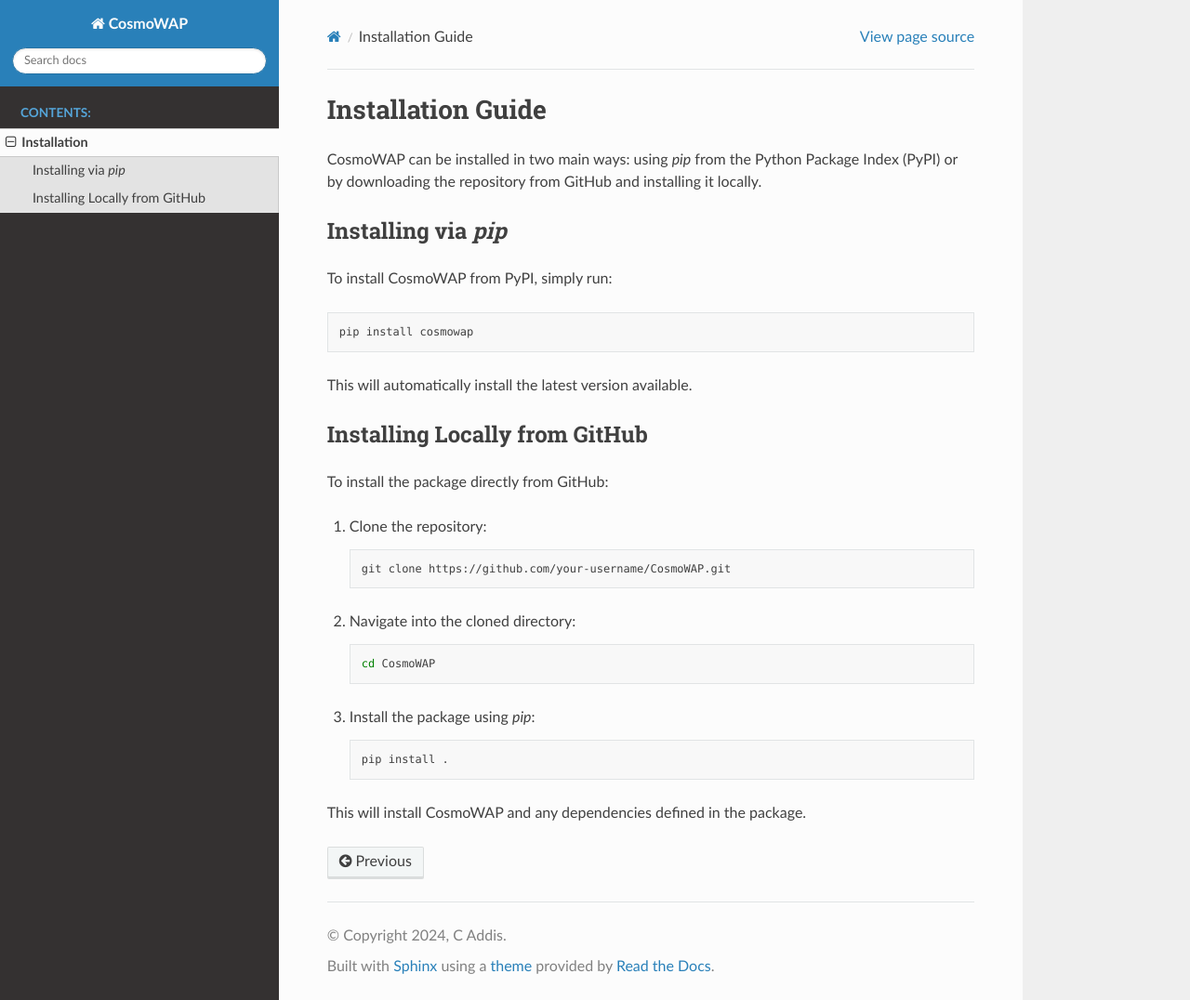
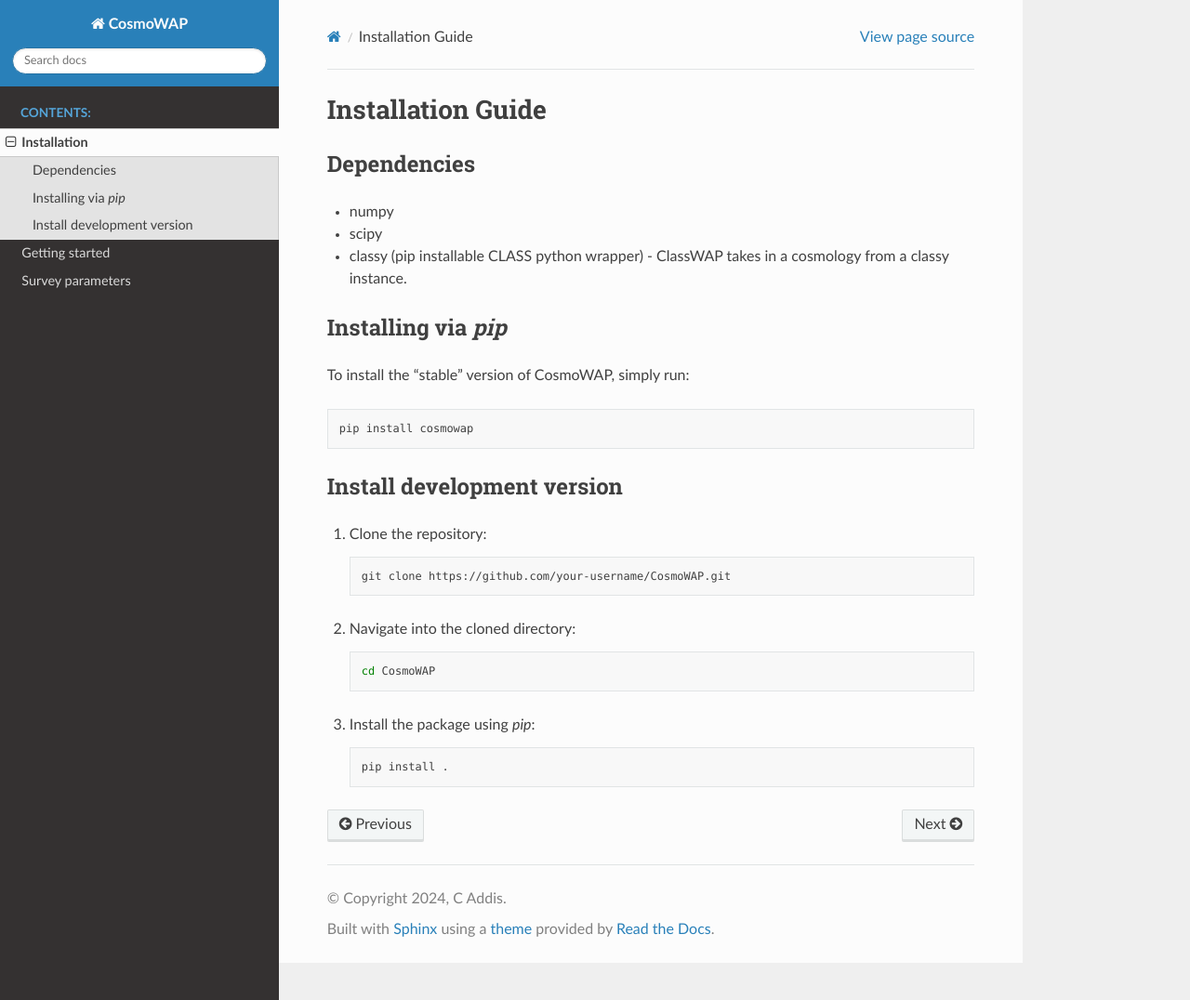
Before and after one commit to craddis1/CosmoWAP, a Sphinx documentation site: the page built from docs/source/install.rst, in a window 1280 px wide and 1076 px high. Shown: the whole window at 93% size. Built offline with Sphinx 7.4.7 and the Read the Docs theme 3.1.0, drawn with Linux system fonts in a browser that asks for light colours; pages that are not in the unit, such as notebooks, are missing from menus.

Commit message:
readthedocsaddscripts

```diff
--- /dev/null
+++ b/docs/source/getting_started.rst
@@ -0,0 +1,4 @@
+Getting started
+================
+
+See example notebooks in examples/
--- a/docs/source/index.rst
+++ b/docs/source/index.rst
@@ -20,6 +20,9 @@
    :caption: Contents:
 
    Installation <install>
+   Getting started <getting_started>
+   Survey parameters <surveyparams>
+
 
 
 
--- a/docs/source/install.rst
+++ b/docs/source/install.rst
@@ -1,23 +1,28 @@
 Installation Guide
 ==================
 
-CosmoWAP can be installed in two main ways: using `pip` from the Python Package Index (PyPI) or by downloading the repository from GitHub and installing it locally.
+Dependencies
+------------
+
+- numpy
+- scipy
+- classy (pip installable CLASS python wrapper) - ClassWAP takes in a cosmology from a classy instance.
+
 
 Installing via `pip`
 --------------------
 
-To install CosmoWAP from PyPI, simply run:
+To install the "stable" version of CosmoWAP, simply run:
 
 .. code-block:: bash
 
     pip install cosmowap
 
-This will automatically install the latest version available.
 
-Installing Locally from GitHub
+
+Install development version
 ------------------------------
 
-To install the package directly from GitHub:
 
 1. Clone the repository:
 
@@ -36,5 +41,3 @@
    .. code-block:: bash
 
        pip install .
-
-This will install CosmoWAP and any dependencies defined in the package.
```
Also changed, not shown: README.md (+1 -1 lines), docs/source/modules.rst (deleted, +0 -7 lines), docs/source/surveyparams.rst (added, +12 -0 lines).
